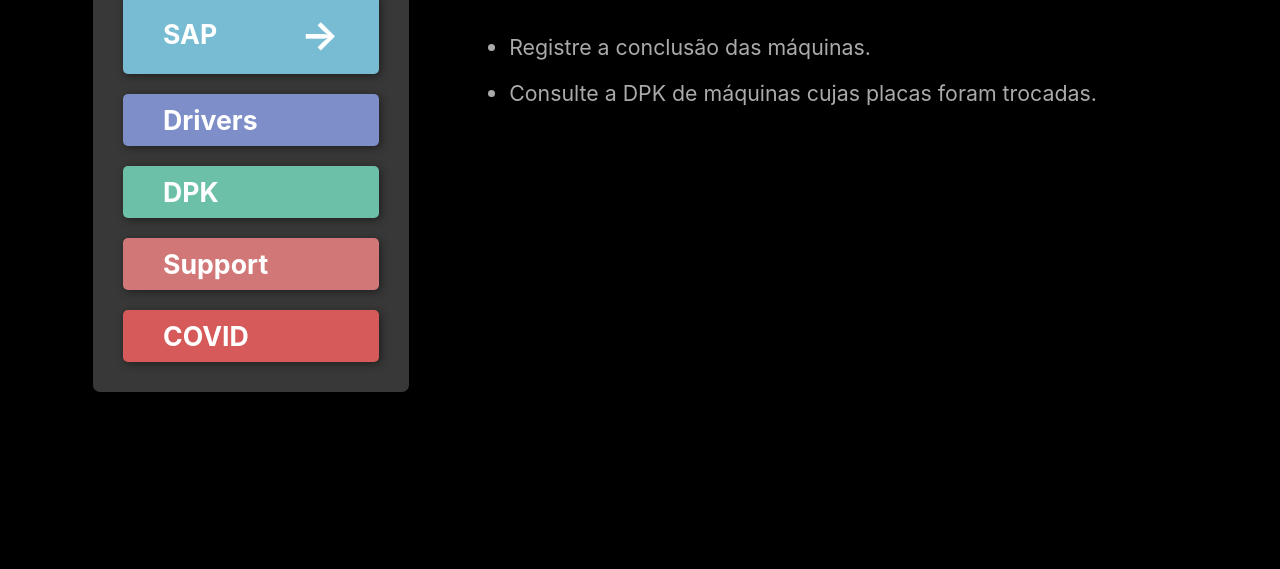
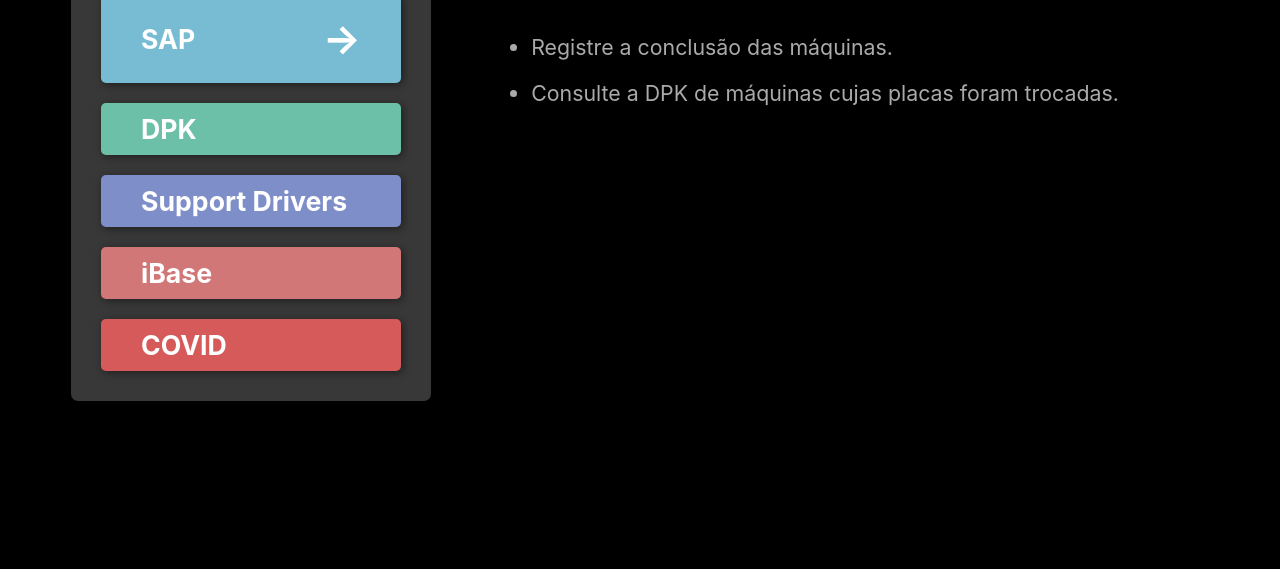
Before and after one commit to AlexsanderKevin/important-links, a website: page public/index.html in a window 1280 px wide. Shown: the part 231-800 px from the top of the page. Drawn offline with Linux system fonts and the light colour scheme.

Commit message:
changing dev local repository

```diff
--- a/public/assets/css/style.css
+++ b/public/assets/css/style.css
@@ -7,7 +7,7 @@
 
 body{
     display: grid;
-    grid-template-columns: 1fr 20% 60% 1fr;
+    grid-template-columns: 1fr 300px 60% 1fr;
     background-color: #000;
     gap: 70px;
     font-family: -apple-system, BlinkMacSystemFont, 'Segoe UI', Roboto, Oxygen, Ubuntu, Cantarell, 'Open Sans', 'Helvetica Neue', sans-serif;
@@ -60,7 +60,8 @@
 }
 
 a.active{
-    height: 60px;
+    padding-top: 20px;
+    padding-bottom: 20px;
 }
 
 a.active div{
--- a/public/index.html
+++ b/public/index.html
@@ -19,24 +19,28 @@
             style="background-color: #77BCD2;">
                 <span>SAP</span><div>→</div>
             </a>
+
+            <a href="https://forms.office.com/Pages/ResponsePage.aspx?id=KAt9XPi9DEGqk03zcrFiAwL4ixDqRkBApsMQRJgiDkJUQUc1T0hGMVpUUlVQSVFEUlpLQ0dHRjNSSy4u"
+            data-link='dpk'
+            target="blank"
+            style="background-color: #6CC0A7;">
+            <span>DPK</span><div>→</div>
+            </a>
+
             <a href="https://pcsupport.lenovo.com/br/pt/"
             target="blank"
             data-link='drivers'
             style="background-color: #7E8EC8;">
-                <span>Drivers</span><div>→</div>
+                <span>Support Drivers</span><div>→</div>
             </a>
-            <a href="https://forms.office.com/Pages/ResponsePage.aspx?id=KAt9XPi9DEGqk03zcrFiAwL4ixDqRkBApsMQRJgiDkJUQUc1T0hGMVpUUlVQSVFEUlpLQ0dHRjNSSy4u"
-            data-link='dpk'
-            target="blank"
-            style="background-color: #6CC0A7;">
-                <span>DPK</span><div>→</div>
-            </a>
+
             <a href="http://csp.lenovo.com/ibinapp/il/Login.jsp"
             data-link='support'
             target="blank"
             style="background-color: #D17777;">
-                <span>Support</span><div>→</div>
+                <span>iBase </span><div>→</div>
             </a>
+
             <a href="https://forms.office.com/Pages/ResponsePage.aspx?id=KAt9XPi9DEGqk03zcrFiA4FJoczDLDNGlK8JOpVB9xxUQ0ZPRkQyTTZBRjIxUU9GQTI5M0NKTFJRWC4u"
             data-link='covid'
             target="blank"
@@ -54,7 +58,7 @@
             </ul>
         </div>
         <div data-description="drivers" class="description">
-            <h1 class="description-header">Drivers</h1>
+            <h1 class="description-header">Support Drivers</h1>
             <ul class="description-text">
                 <li>Consulta de versão da BIOS.</li>
                 <li>Download de BIOS.</li>
@@ -70,15 +74,15 @@
             </ul>
         </div>
         <div data-description="support" class="description">
-            <h1 class="description-header">Support</h1>
+            <h1 class="description-header">iBase</h1>
             <ul class="description-text">
-                <li>Consulte a DPK de máquinas cujas placas foram apenas reparadas, não trocadas.</li>
+                <li>Consulte todas as informações a respeito de cada peça de cada máquina fabricada.</li>
             </ul>
         </div>
         <div data-description="covid" class="description">
             <h1 class="description-header">COVID</h1>
             <ul class="description-text">
-                <li>Respoda o questionário do COVID</li>
+                <li>Faça uma auto-avaliação e responda o questionário em relação ao COVID</li>
             </ul>
         </div>
     </section>
```
Also changed, not shown: 1 other file.
